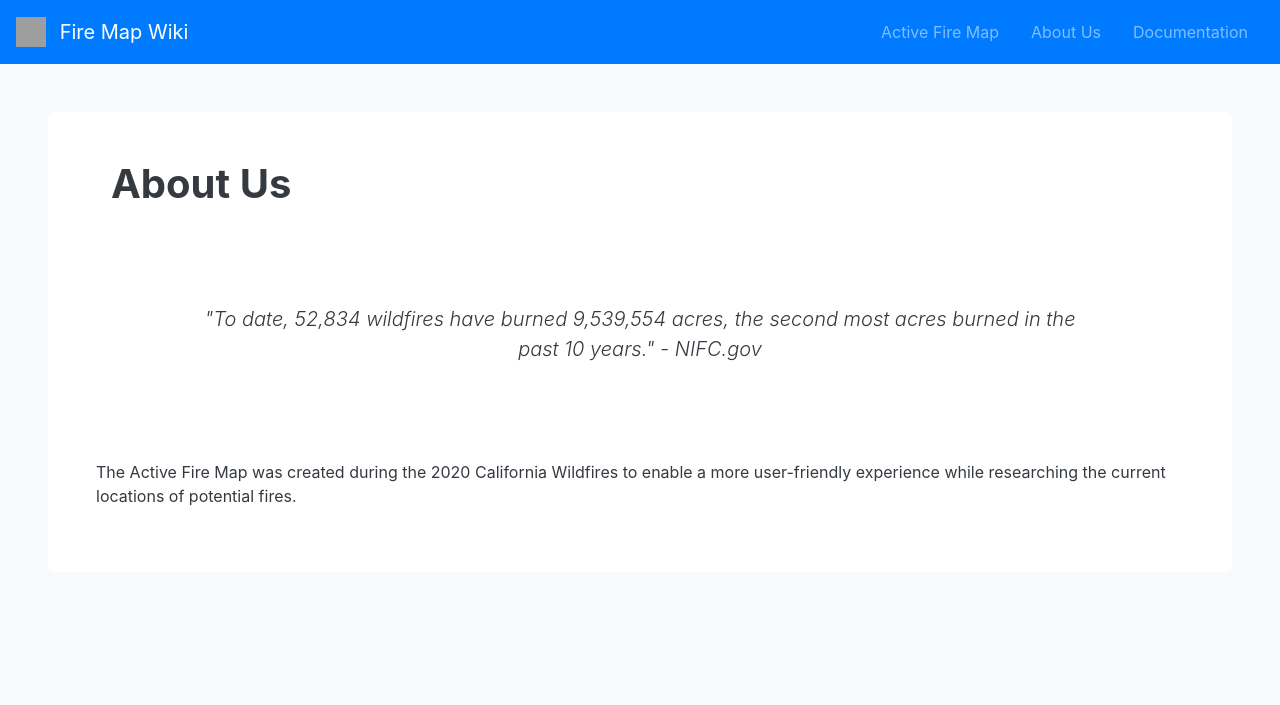
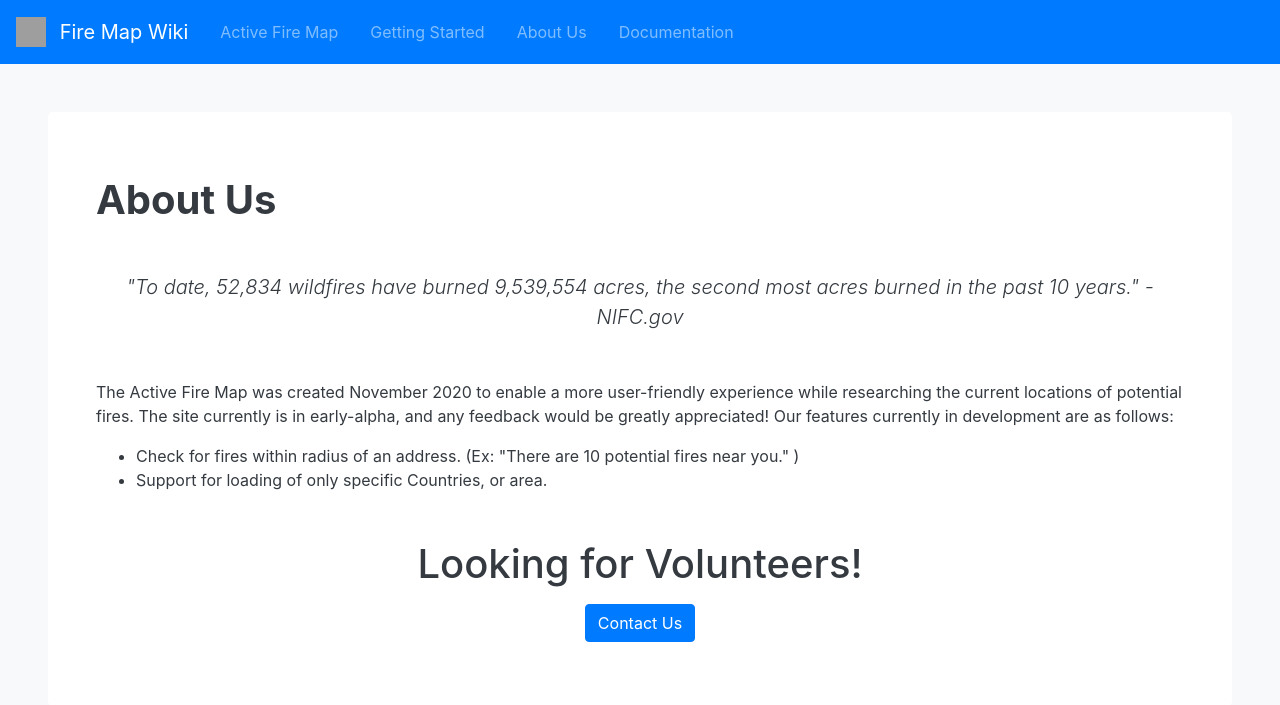
Before and after one commit to RyanKeys/firemap-wiki, a Flask app: page /about-us in a window 1280 px wide. Shown: the top 705 px of the page. Run offline with Flask 2, Linux system fonts and the light colour scheme; some libraries are stand-ins or nearby versions; grey boxes are pictures that could not be loaded.

Commit message:
reordering content

```diff
--- a/templates/about-us.html
+++ b/templates/about-us.html
@@ -2,10 +2,9 @@
 
 <!-- Jumbotron -->
 <div class="jumbotron border-0 m-5 py-5 px-5 bg-white text-dark">
-  <div class="container">
-    <h1 class="text-left font-weight-bold">About Us</h1>
-  </div>
-  <p class="font-bold font-italic lead text-center p-5 m-5">
+  <h1 class="text-left font-weight-bold mt-3 mb-5">About Us</h1>
+
+  <p class="d-none d-sm-block font-bold font-italic lead text-center mt-3 mb-5">
     "To date, 52,834 wildfires have burned 9,539,554 acres, the second most
     acres burned in the past 10 years." -
     <a class="text-dark" href="https://www.nifc.gov/fireInfo/nfn.htm"
@@ -13,9 +12,24 @@
     >
   </p>
   <p>
-    The Active Fire Map was created during the 2020 California Wildfires to
-    enable a more user-friendly experience while researching the current
-    locations of potential fires.
+    The Active Fire Map was created November 2020 to enable a more user-friendly
+    experience while researching the current locations of potential fires. The
+    site currently is in early-alpha, and any feedback would be greatly
+    appreciated! Our features currently in development are as follows:
+  </p>
+
+  <ul>
+    <li>
+      Check for fires within radius of an address. (Ex: "There are 10 potential
+      fires near you." )
+    </li>
+    <li>Support for loading of only specific Countries, or area.</li>
+  </ul>
+  <h1 class="text-center mt-5 mb-3">Looking for Volunteers!</h1>
+  <p class="text-center">
+    <button class="btn btn-primary">
+      <a class="text-white" href="mailto: r.keys1998@gmail.com">Contact Us</a>
+    </button>
   </p>
 </div>
 
--- a/templates/base.html
+++ b/templates/base.html
@@ -36,16 +36,16 @@
       >
         <span class="navbar-toggler-icon"></span>
       </button>
-      <div
-        class="collapse navbar-collapse d-flex justify-content-end"
-        id="navbarNavAltMarkup"
-      >
+      <div class="collapse navbar-collapse" id="navbarNavAltMarkup">
         <div class="navbar-nav">
           <a
             class="nav-link mx-2 my-1"
             href="https://firemap-global.herokuapp.com/usa"
             >Active Fire Map
           </a>
+          <a class="nav-link mx-2 my-1" href="{{url_for('getting_started')}}"
+            >Getting Started</a
+          >
           <a class="nav-link mx-2 my-1" href="{{url_for('about_us')}}"
             >About Us</a
           >
```
Also changed, not shown: templates/index.html (+3 -9 lines).
